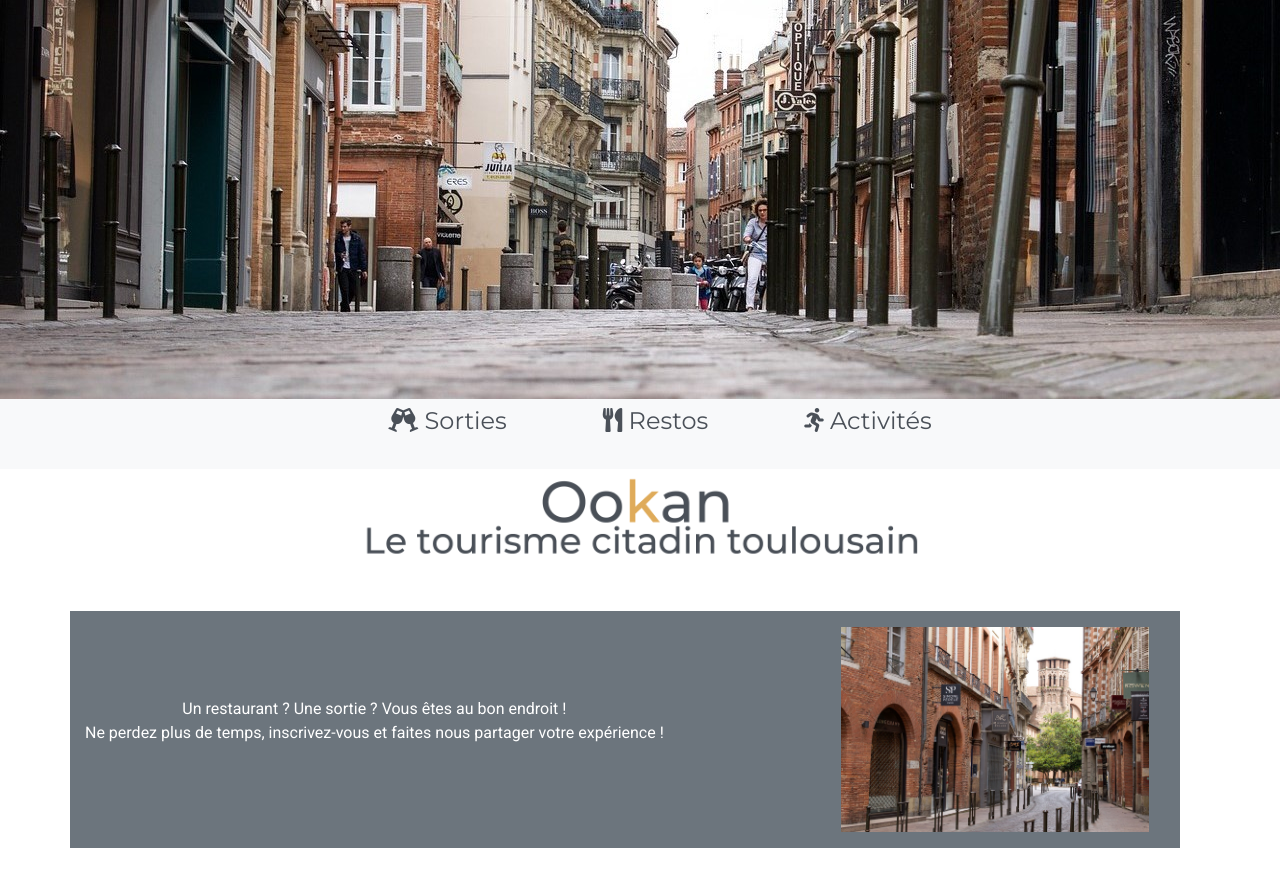
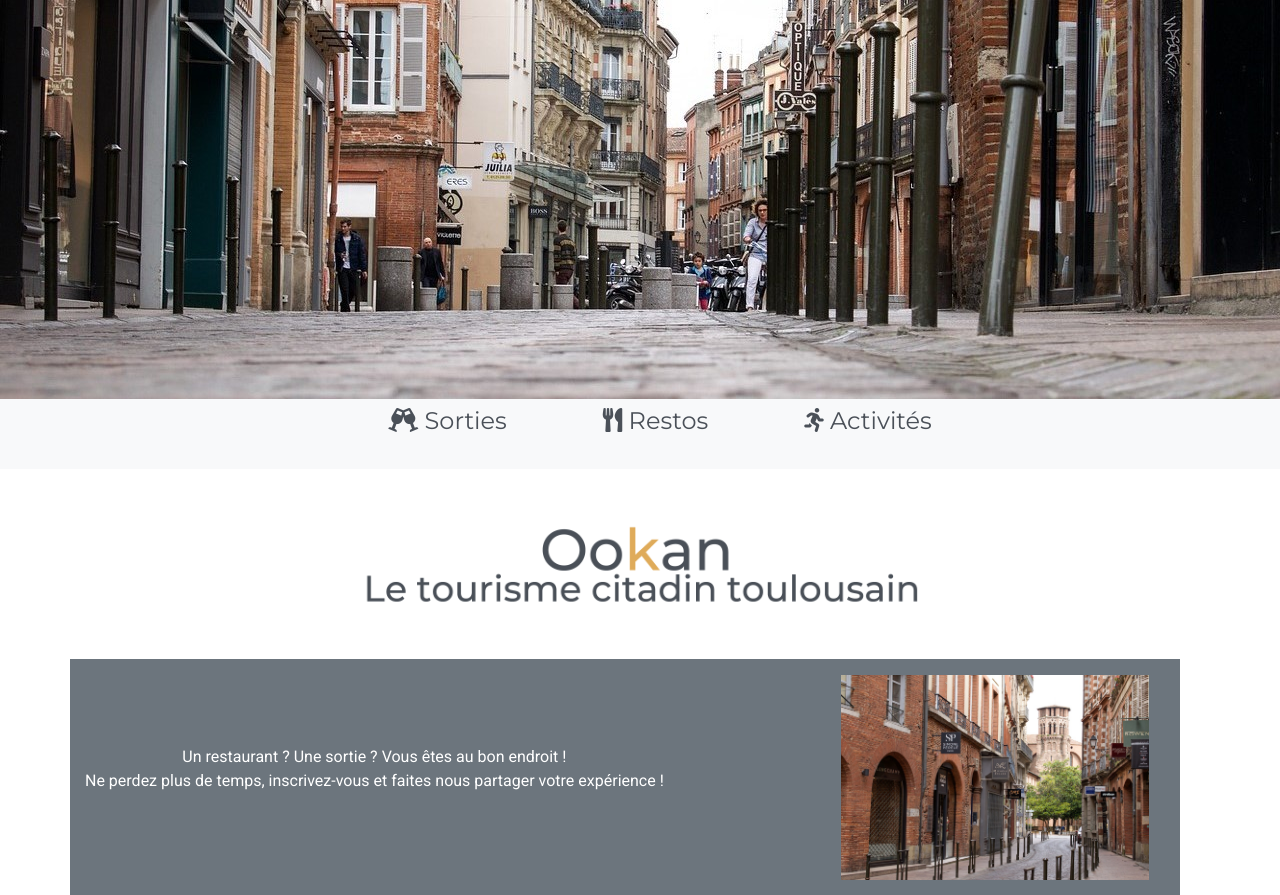
Before and after one commit to lapouj/ookan, a Symfony app: template templates/accueil/index.html.twig in a window 1280 px wide. Shown: the part 96-991 px from the top of the page. Run offline with Twig, Linux system fonts and the light colour scheme; the template is opened without the code that fills it, so the values that code supplies are empty; some libraries are stand-ins or nearby versions.

Commit message:
modif AC

```diff
--- a/templates/accueil/index.html.twig
+++ b/templates/accueil/index.html.twig
@@ -5,7 +5,7 @@
 <div class="container">
 
 
-	<div class="text-center">
+	<div class="text-center pt-5">
 		<img src="/img/logo/slogan.png" class="img-fluid" width="700" >
 	</div>
 
```
